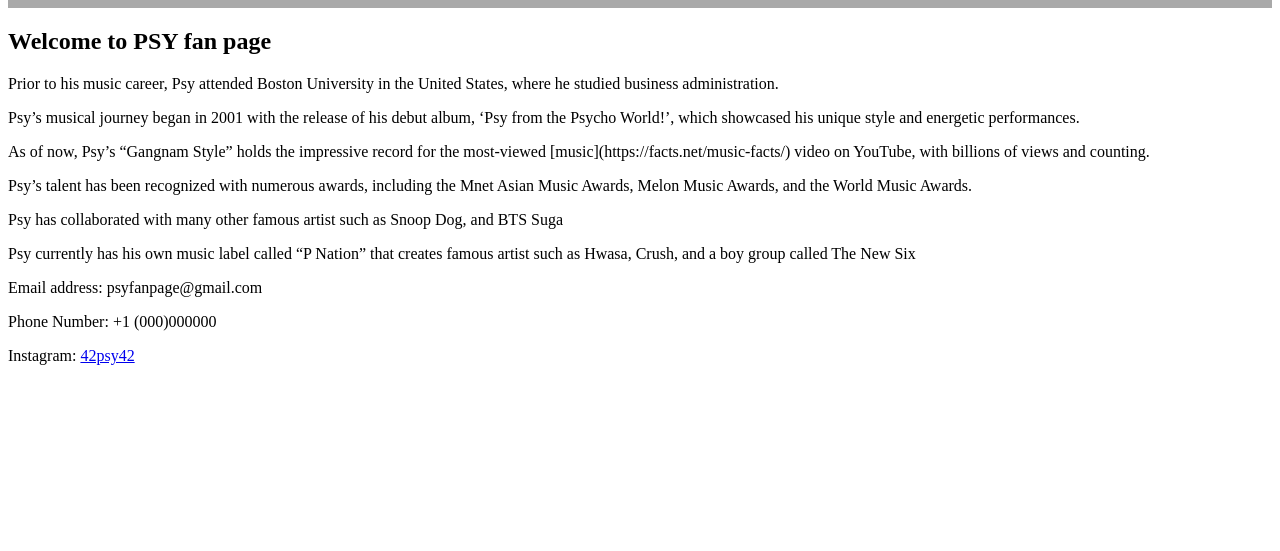
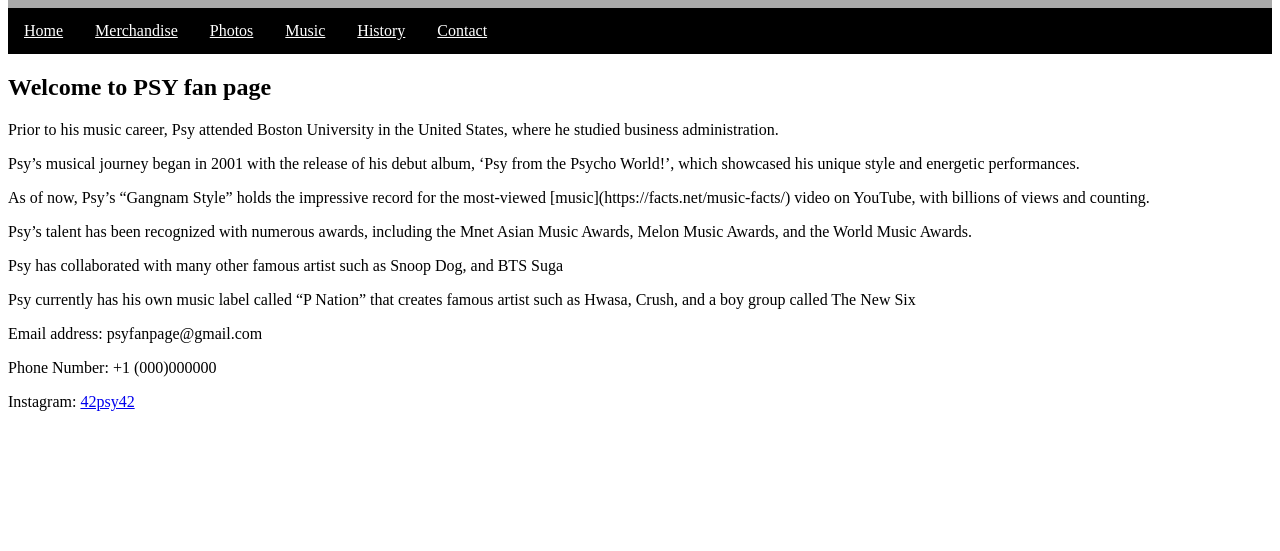
Before and after one commit to willi301/csc317groupassignment1, a plain HTML site: page index.html in a window 1280 px wide. Shown: the part 249-800 px from the top of the page. Drawn offline with Linux system fonts and the light colour scheme.

Commit message:
add navbar

```diff
--- a/index.html
+++ b/index.html
@@ -20,9 +20,17 @@
                 <h1>PSY FAN PAGE</h1>
             </div>
         </div>
+    </header>
 
+    <div class="navbar">
+        <a href="" class="info">Home</a>
+        <a href="" class="info">Merchandise</a>
+        <a href="" class="info">Photos</a>
+        <a href="" class="info">Music</a>
+        <a href="" class="info">History</a>
+        <a href="" class="info">Contact</a>
 
-    </header>
+    </div>
 
 
     <h2>Welcome to PSY fan page</h2>
--- a/style.css
+++ b/style.css
@@ -18,5 +18,22 @@ h1 {
     background-color: darkgray;
 }
 
+.navbar {
+    display: flex;
+    overflow: hidden;
+    background-color: black;
+}
+
+.navbar .info {
+    padding: 14px 16px;
+    color: white;
+
+}
+
+.navbar .info:hover {
+    background-color: yellow;
+    color: black;
+
+}
 
 /*This is the class to contain all the fun facts*/
```
